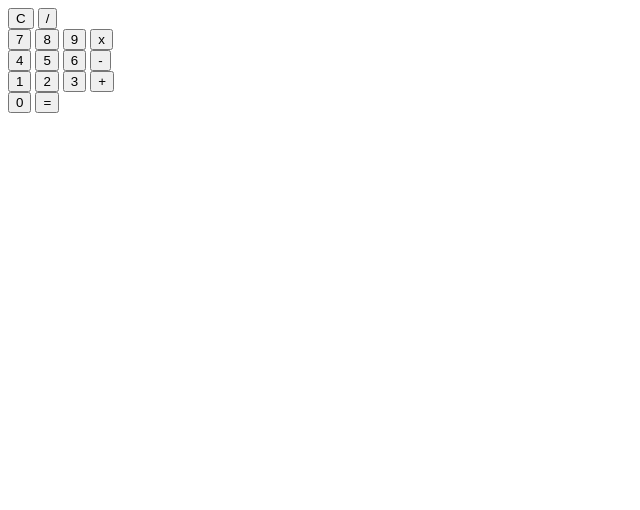
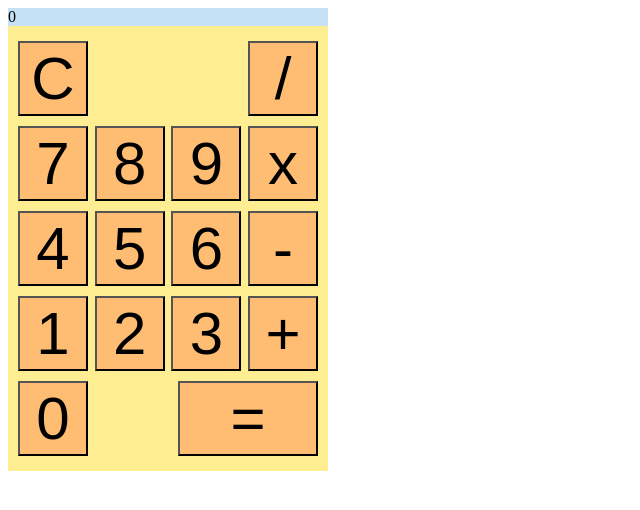
Before and after one commit to rpavic3/ODIN-CALCULATOR, a plain HTML site: page index.html in a window 1280 px wide. Shown: the whole page, without its empty margins (0-640 px from the left). Drawn offline with Linux system fonts and the light colour scheme.

Commit message:
edited layout of buttons

```diff
--- a/index.html
+++ b/index.html
@@ -9,12 +9,12 @@
 </head>
 <body>
     <div class="container">
-        <div class="display">
+        <div class="display">0
         </div>
 
         <div class="master">
 
-            <div class="row">
+            <div class="row gap">
                 <button class="btn clear">C</button>
                 <button class="btn operator divide">/</button>
             </div>
@@ -40,7 +40,7 @@
                 <button class="btn operator add">+</button>
             </div>
 
-            <div class="row">
+            <div class="row gap">
                 <button class="btn number zero">0</button>
                 <button class="btn equals">=</button>
             </div>
--- a/style.css
+++ b/style.css
@@ -0,0 +1,38 @@
+.container {
+
+    width: 320px;
+
+
+}
+
+.master {
+    display: flex;
+    flex-direction: column;
+    align-items: center;
+    background-color: #FEEE91;
+
+    padding: 10px;  /* Add this for some edge spacing */
+}
+
+.btn {
+    font-size: 60px;
+    width: 70px;
+    background-color: #FFBD73;
+
+}
+
+.equals {
+    width: 140px;
+}
+
+.row {
+    display: flex;
+    justify-content: space-between;
+    width: 100%;
+    margin: 5px 0;
+
+}
+
+.display {
+    background-color: #C4E1F6;
+}
```
